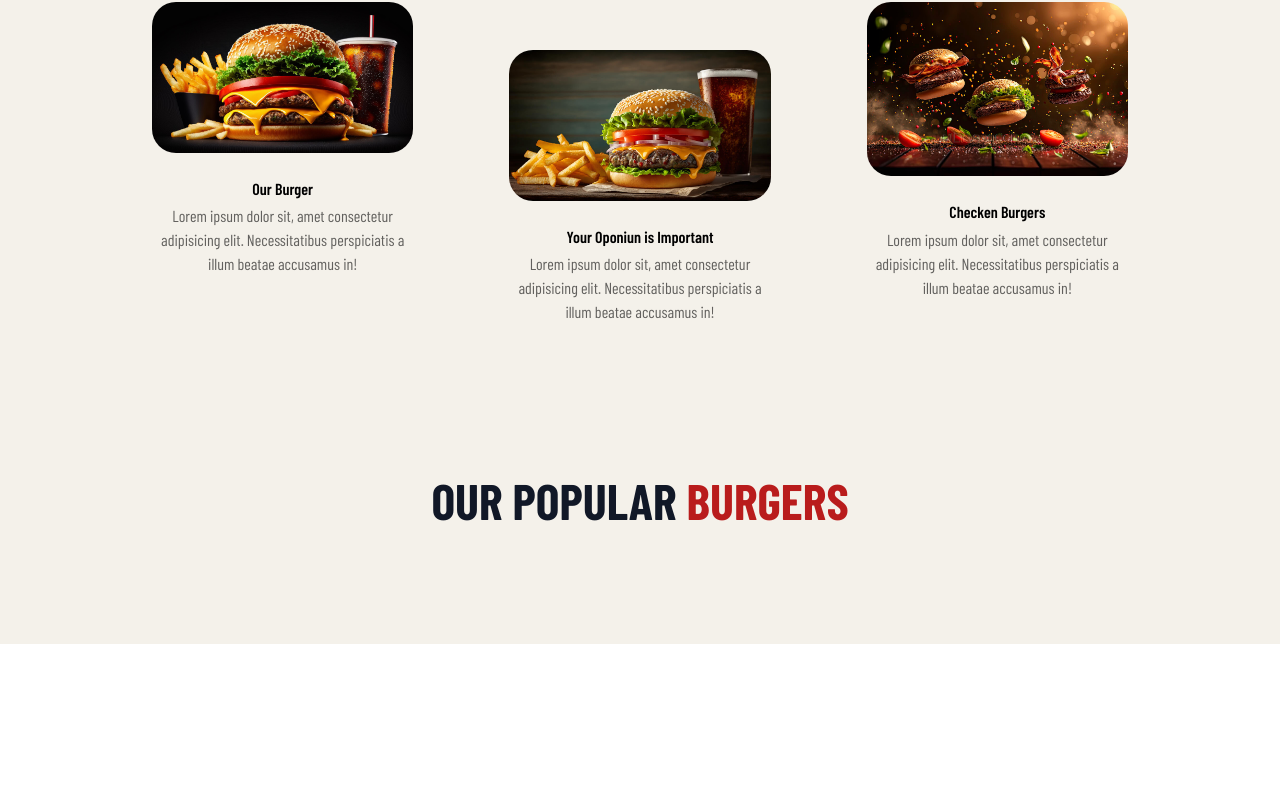
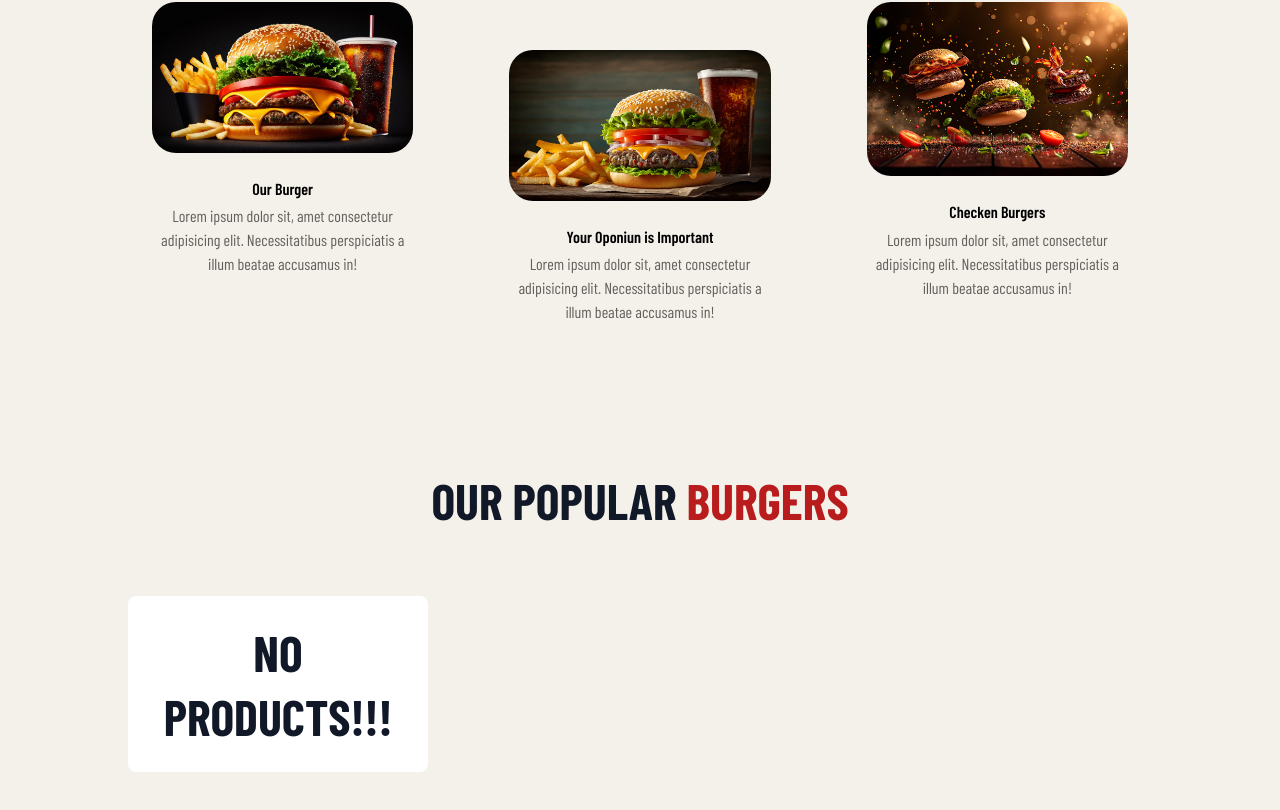
Before and after one commit to Abduval1ev/Burger_Bite, a Next.js app: page / in a window 1280 px wide. Shown: the part 1046-1856 px from the top of the page. Before the commit the page ends 1690 px from the top, so only its background shows below. Built offline with nearby package versions, Linux system fonts and the light colour scheme; a web font is replaced by a local one.

Commit message:
#fix #css #ts Main Cart lar yasaldi.

```diff
--- a/app/components/PopularBurger/BurgerCart.tsx
+++ b/app/components/PopularBurger/BurgerCart.tsx
@@ -1,88 +1,60 @@
+'use client'
 
 import React from 'react'
 import Image from 'next/image';
+import { FaStar } from 'react-icons/fa6';
+import { BiShoppingBag } from 'react-icons/bi';
+
 
 interface Props {
+    id: number,
     title: string;
     image: string;
     price: string;
     reviews: string;
 }
 
-// const imageFunc = (source: string): JSX.Element => {
-//     return <Image src={source} alt='Image' />
-// }
+export default function BurgerCart({ title, price, image, reviews }: Props, getImageData) {
+    return (
+        <div className='w-[300px] bg-white p-6 rounded-lg'>
+            {
+                getImageData.length ? (getImageData.map((item, i) => {
+                    console.log(getImageData);
 
-// const getImageData = [
-//     {
-//         id: 1,
-//         image: imageFunc('/images/b1.png'),
-//         text: "salom 1",
-//         price: "$12.00",
-//         reviews: "saas",
-//     },
-//     {
-//         id: 2,
-//         image: imageFunc('/images/b2.png'),
-//         text: "salom 1",
-//         price: "$12.00",
-//         reviews: "saas",
-//     },
-//     {
-//         id: 3,
-//         image: imageFunc('/images/b3.png'),
-//         text: "salom 1",
-//         price: "$12.00",
-//         reviews: "saas",
-//     },
-//     {
-//         id: 4,
-//         image: imageFunc('/images/b4.png'),
-//         text: "salom 1",
-//         price: "$12.00",
-//         reviews: "saas",
-//     },
-//     {
-//         id: 5,
-//         image: imageFunc('/images/b5.png'),
-//         text: "salom 1",
-//         price: "$12.00",
-//         reviews: "saas",
-//     },
-//     {
-//         id: 6,
-//         image: imageFunc('/images/b6.png'),
-//         text: "salom 1",
-//         price: "$12.00",
-//         reviews: "saas",
-//     },
-//     {
-//         id: 7,
-//         image: imageFunc('/images/b7.png'),
-//         text: "salom 1",
-//         price: "$12.00",
-//         reviews: "saas",
-//     },
-//     {
-//         id: 8,
-//         image: imageFunc('/images/b8.png'),
-//         text: "salom 1",
-//         price: "$12.00",
-//         reviews: "saas",
-//     },
-//     {
-//         id: 9,
-//         image: imageFunc('/images/b9.png'),
-//         text: "salom 1",
-//         price: "$12.00",
-//         reviews: "saas",
-//     },
-// ]
-
-export default function BurgerCart({ title, price, image, reviews }: Props) {
-    return (
-        <>
-
-        </>
+                    return (
+                        <div>{title}</div>
+                    )
+                })) : <>No Products!!!</>
+            }
+            {/* <div className="w-[300px] h-[140px] mx-auto">
+                <Image
+                    src={image}
+                    alt={title}
+                    width={200}
+                    height={200}
+                    className='w-[200px] h-[200px] object-cover'
+                />
+            </div>
+            <h6 className='flex items-end mt-[1.3rem] text-[22px] text-black font-semibold'>
+                {title}
+            </h6>
+            <div className="flex items-center mt-[0.5rem] space-x-3">
+                <div className="flex items-center">
+                    <FaStar className='w-[1rem] h-[1rem] text-yellow-500' />
+                    <FaStar className='w-[1rem] h-[1rem] text-yellow-500' />
+                    <FaStar className='w-[1rem] h-[1rem] text-yellow-500' />
+                    <FaStar className='w-[1rem] h-[1rem] text-yellow-500' />
+                    <FaStar className='w-[1rem] h-[1rem] text-gray-400' />
+                </div>
+                <div className="text-black opacity-40 text-[18px] leading-none">({reviews})</div>
+            </div>
+            <p className='mt-[0.5rem] text-black text-opacity-70 text-[18px] leading-none'>Lorem ipsum dolor, sit amet consectetur adipisicing elit.</p>
+            <div className="flex mt-[1.4rem] items-center justify-between">
+                <div className="text-[25px] font-bold text-red-600">{price}</div>
+                <button className='px-4 py-2 hover:bg-green-600 transition-all duration-200 bg-red-600 flex items-center rounded-md text-white'>
+                    <BiShoppingBag className='w-[1.3rem] h-[1.3rem]' />
+                </button>
+            </div> */}
+        </div>
     )
 }
--- a/app/components/PopularBurger/PopularBurger.tsx
+++ b/app/components/PopularBurger/PopularBurger.tsx
@@ -4,6 +4,78 @@ import React from 'react'
 import Carousel from 'react-multi-carousel';
 import 'react-multi-carousel/lib/styles.css';
 import BurgerCart from './BurgerCart';
+
+
+const imageFunc = (source: string): JSX.Element => {
+    return <Image src={source} alt='Image' />
+}
+
+
+const getImageData = [
+    {
+        id: 1,
+        image: imageFunc('/images/b1.png'),
+        text: "salom 1",
+        price: "$12.00",
+        reviews: "saas",
+    },
+    {
+        id: 2,
+        image: imageFunc('/images/b2.png'),
+        text: "salom 1",
+        price: "$12.00",
+        reviews: "saas",
+    },
+    {
+        id: 3,
+        image: imageFunc('/images/b3.png'),
+        text: "salom 1",
+        price: "$12.00",
+        reviews: "saas",
+    },
+    {
+        id: 4,
+        image: imageFunc('/images/b4.png'),
+        text: "salom 1",
+        price: "$12.00",
+        reviews: "saas",
+    },
+    {
+        id: 5,
+        image: imageFunc('/images/b5.png'),
+        text: "salom 1",
+        price: "$12.00",
+        reviews: "saas",
+    },
+    {
+        id: 6,
+        image: imageFunc('/images/b6.png'),
+        text: "salom 1",
+        price: "$12.00",
+        reviews: "saas",
+    },
+    {
+        id: 7,
+        image: imageFunc('/images/b7.png'),
+        text: "salom 1",
+        price: "$12.00",
+        reviews: "saas",
+    },
+    {
+        id: 8,
+        image: imageFunc('/images/b8.png'),
+        text: "salom 1",
+        price: "$12.00",
+        reviews: "saas",
+    },
+    {
+        id: 9,
+        image: imageFunc('/images/b9.png'),
+        text: "salom 1",
+        price: "$12.00",
+        reviews: "saas",
+    },
+]
 
 
 const responsive = {
@@ -44,12 +116,7 @@ export default function PopularBurger() {
                         showDots={false}
                     >
                         <div>
-                            <BurgerCart
-                                title="Salom"
-                                image="/images/b1.png"
-                                price="10.88$"
-                                reviews="6"
-                            />
+                            <BurgerCart func={imageFunc} getImageData={getImageData} />
                         </div>
                     </Carousel>
                 </div>
```
